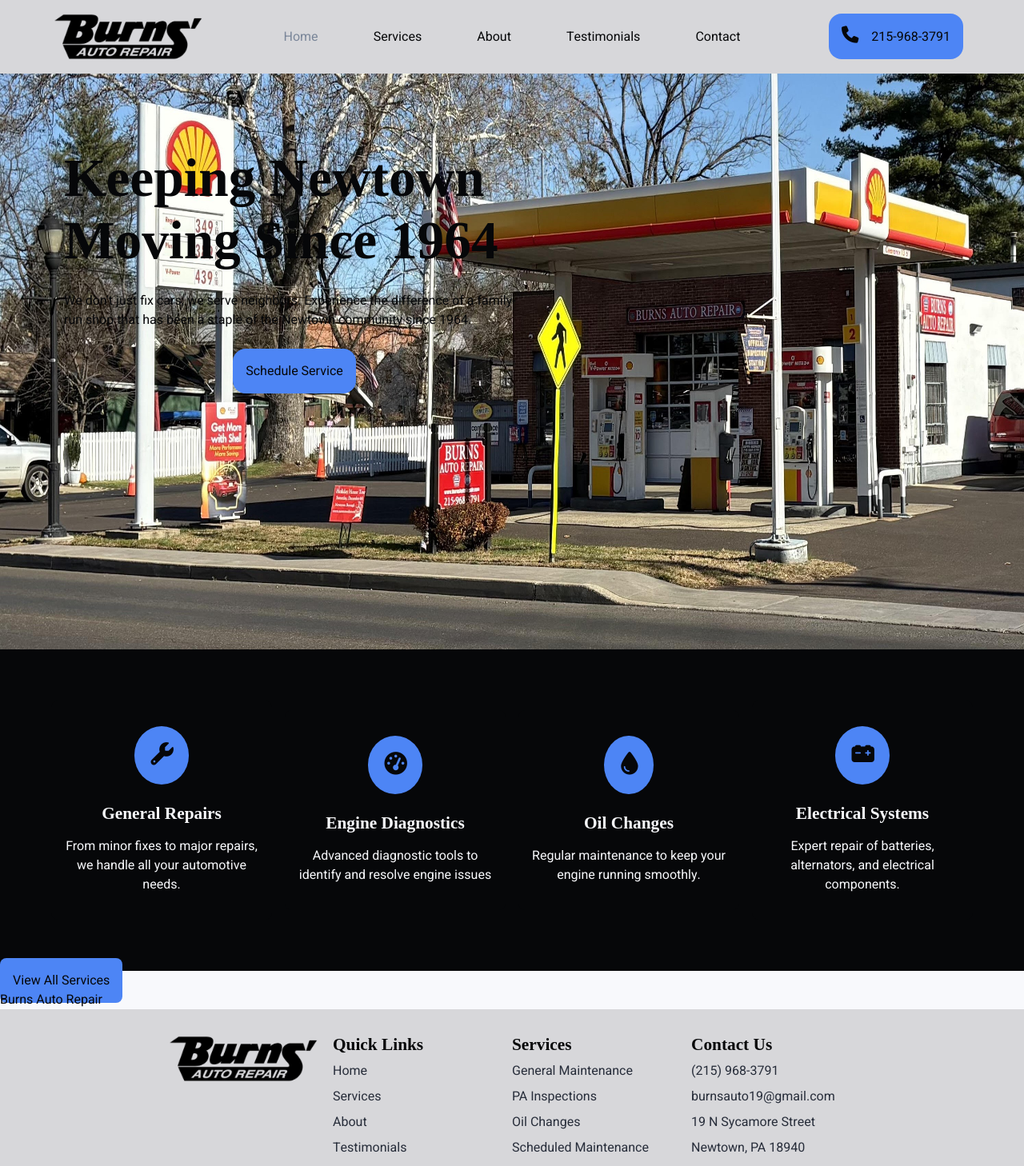
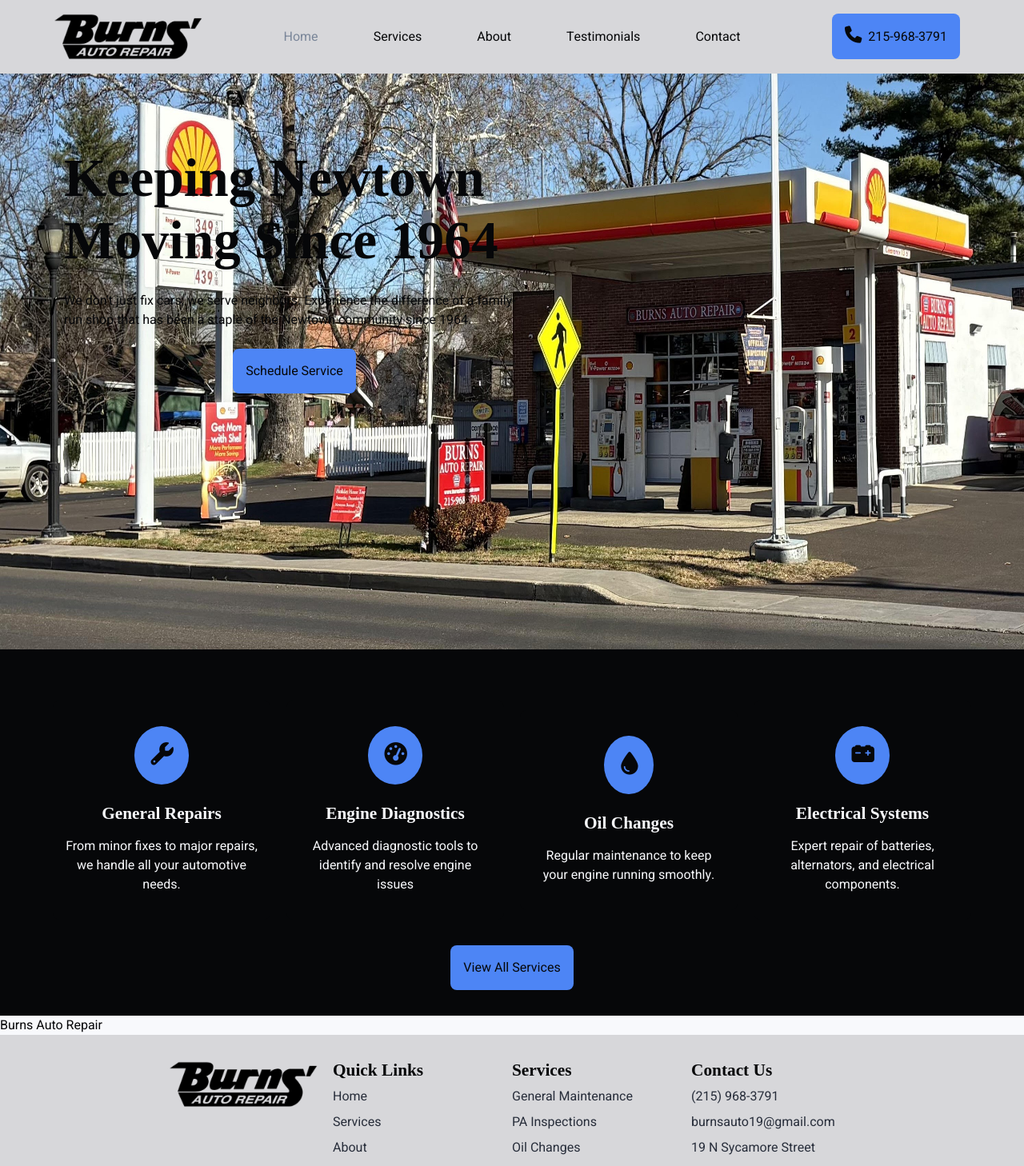
Before and after one commit to kchar601/burns-auto-repair, a React (Vite) app: page / in a window 1280 px wide. Shown: the top 1458 px of the page at 80% size. Built offline with nearby package versions, Linux system fonts and the light colour scheme; a web font is replaced by a local one.

Commit message:
Segmented CTALink to reduce redundancy
Created a CTALink element to reduce redundancy between style sheets and components.
Changed FeaturedServices to be flexbox for a responsive layout.

```diff
--- a/src/App.css
+++ b/src/App.css
@@ -74,18 +74,6 @@ button {
   font-size: 100%;
 }
 
-.cta {
-  background-color: var(--accent);
-  color: var(--text);
-  padding: 1rem;
-}
-
-.cta:hover,
-.cta:active,
-.cta:focus {
-  background-color: var(--accent-variant);
-}
-
 .fa-solid {
   background-color: transparent;
   font-size: 1.333rem;
--- a/src/components/AppNav.jsx
+++ b/src/components/AppNav.jsx
@@ -1,5 +1,6 @@
 import { React, useState } from "react";
 import { NavLink } from "react-router-dom";
+import CtaLink from "./CtaLink";
 import styles from "./AppNav.module.css";
 import "animate.css";
 
@@ -71,10 +72,12 @@ function AppNav({ theme }) {
           </li>
         </ul>
         <div className={`${styles.logoContainer} ${styles.hide}`}>
-          <a className={`cta ` + styles.callBtn} href="Tel: (215) 968-3791">
-            <i className="fa-solid fa-phone"></i>
+          <CtaLink
+            link={"Tel: (215) 968-3791"}
+            icon={<i className="fa-solid fa-phone"></i>}
+          >
             215-968-3791
-          </a>
+          </CtaLink>
         </div>
         <button className={styles.hamburger} onClick={toggleHide}>
           <i className="fa-solid fa-bars"></i>
--- a/src/components/AppNav.module.css
+++ b/src/components/AppNav.module.css
@@ -98,16 +98,6 @@ a {
 }
 h5:has(+ .linksVert) {
   margin: 0;
-}
-
-.callBtn {
-  border: none;
-  border-radius: 1rem;
-  text-decoration: none;
-}
-
-i {
-  margin-right: 1rem;
 }
 
 .copywrite {
--- /dev/null
+++ b/src/components/CtaLink.jsx
@@ -0,0 +1,13 @@
+import styles from "./CtaLink.module.css";
+import { NavLink } from "react-router-dom";
+
+function CtaLink({ link, icon, children }) {
+  return (
+    <NavLink className={`${styles.cta} ${icon ? styles.icon : ""}`} to={link}>
+      {icon ? <span>{icon}</span> : ""}
+      {children}
+    </NavLink>
+  );
+}
+
+export default CtaLink;
--- /dev/null
+++ b/src/components/CtaLink.module.css
@@ -0,0 +1,23 @@
+.cta {
+  background-color: var(--accent);
+  color: var(--text);
+  padding: 1rem;
+  border-radius: 8px;
+  text-decoration: none;
+  cursor: pointer;
+}
+
+.cta:hover,
+.cta:active,
+.cta:focus {
+  background-color: var(--accent-variant);
+  cursor: pointer;
+}
+
+.icon {
+  border: none;
+}
+
+.icon i {
+  margin-right: 0.5rem;
+}
--- a/src/components/FeaturedServices.jsx
+++ b/src/components/FeaturedServices.jsx
@@ -1,5 +1,6 @@
 import ServiceCard from "./ServiceCard";
 import styles from "./FeaturedServices.module.css";
+import CtaLink from "./CtaLink";
 
 function FeaturedServices() {
   return (
@@ -31,8 +32,8 @@ function FeaturedServices() {
           Expert repair of batteries, alternators, and electrical components.
         </ServiceCard>
       </div>
-      <div>
-        <a className={styles.cta}>View All Services</a>
+      <div className={styles.linkContainer}>
+        <CtaLink link="/services">View All Services</CtaLink>
       </div>
     </>
   );
--- a/src/components/FeaturedServices.module.css
+++ b/src/components/FeaturedServices.module.css
@@ -1,10 +1,18 @@
 .serviceContainer {
-  display: grid;
-  grid-template-columns: 1fr 1fr 1fr 1fr;
-  padding: 4rem;
+  display: flex;
+  flex-wrap: wrap;
+  padding: 4rem 4rem 2rem;
   margin: auto;
   column-gap: 16px;
   background-color: var(--text);
+}
+
+.linkContainer {
+  display: flex;
+  background-color: var(--text);
+  padding: 0 0 2rem;
+  margin: auto;
+  justify-content: center;
 }
 
 .cta {
@@ -14,3 +22,16 @@
   width: fit-content;
   border-radius: 8px;
 }
+
+.cta:hover,
+.cta:active,
+.cta:focus {
+  background-color: var(--accent-variant);
+  cursor: pointer;
+}
+
+@media screen and (min-width: 991px) and (max-width: 1278px) {
+  .serviceContainer > :nth-child(4) {
+    display: none;
+  }
+}
--- a/src/components/HeroSection.jsx
+++ b/src/components/HeroSection.jsx
@@ -1,3 +1,4 @@
+import CtaLink from "./CtaLink";
 import styles from "./HeroSection.module.css";
 
 function HeroSection() {
@@ -11,9 +12,7 @@ function HeroSection() {
           since 1964.
         </p>
         <span>
-          <a className={styles.cta} href="Tel: (215) 968-3791">
-            Schedule Service
-          </a>
+          <CtaLink link="Tel: (215) 968-3791">Schedule Service</CtaLink>
         </span>
       </div>
       <img className={styles.heroImg} src="src\assets\shopzoomed.jpg" />
--- a/src/components/HeroSection.module.css
+++ b/src/components/HeroSection.module.css
@@ -100,10 +100,20 @@
   }
 }
 
+@media screen and (min-width: 930px) and (max-width: 1150px) {
+  .heroOverlay {
+    padding: 4rem;
+    width: auto;
+  }
+  .hero {
+    height: 100%;
+  }
+}
+
 @media (max-width: 930px) {
   .hero {
     grid-template-columns: 1fr;
-    max-height: fit-content;
+    height: fit-content;
   }
   .heroOverlay {
     text-align: center;
--- a/src/components/ServiceCard.module.css
+++ b/src/components/ServiceCard.module.css
@@ -1,6 +1,7 @@
 .cardContainer {
   display: grid;
   grid-template-columns: 1fr;
+  width: 240px;
   margin: auto;
   /* border: 1px var(--text-variant) solid; */
   border-radius: 8px;
```
Also changed, not shown: src/assets/shop.jpg (deleted).
